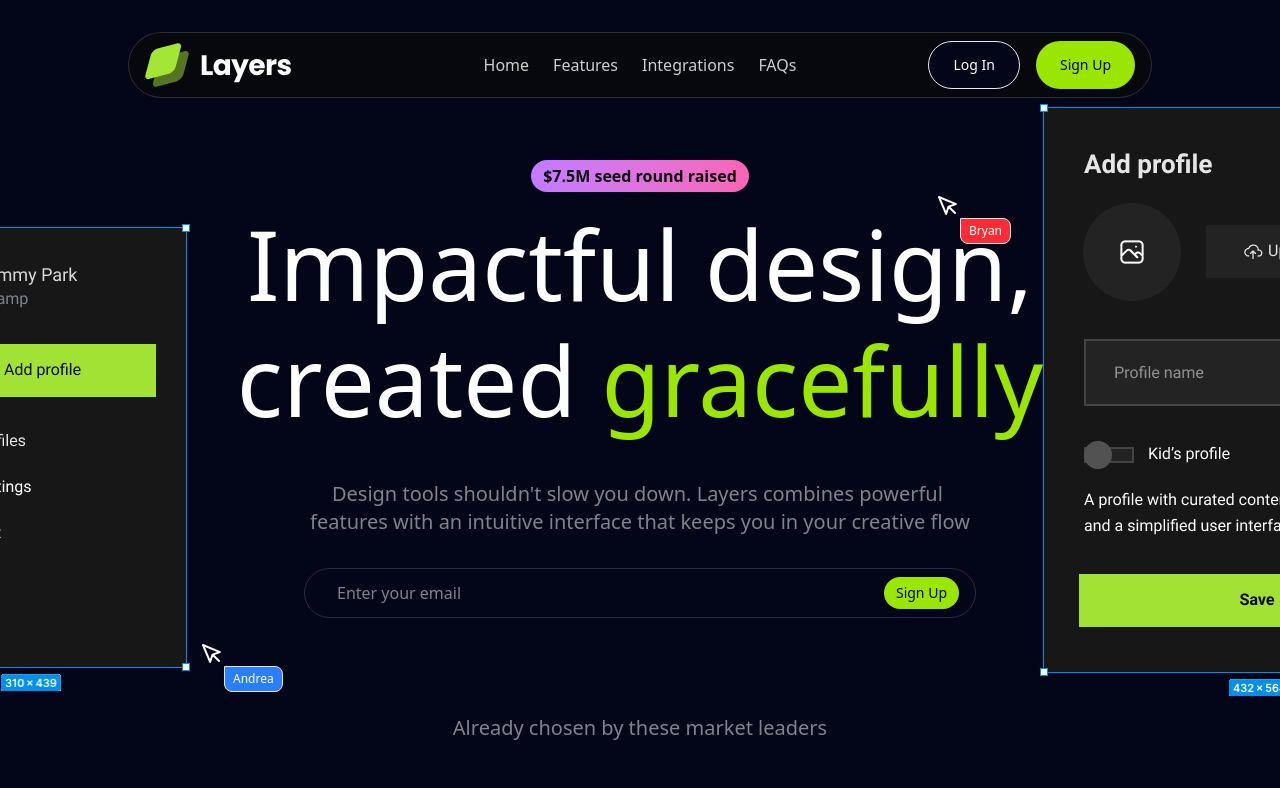
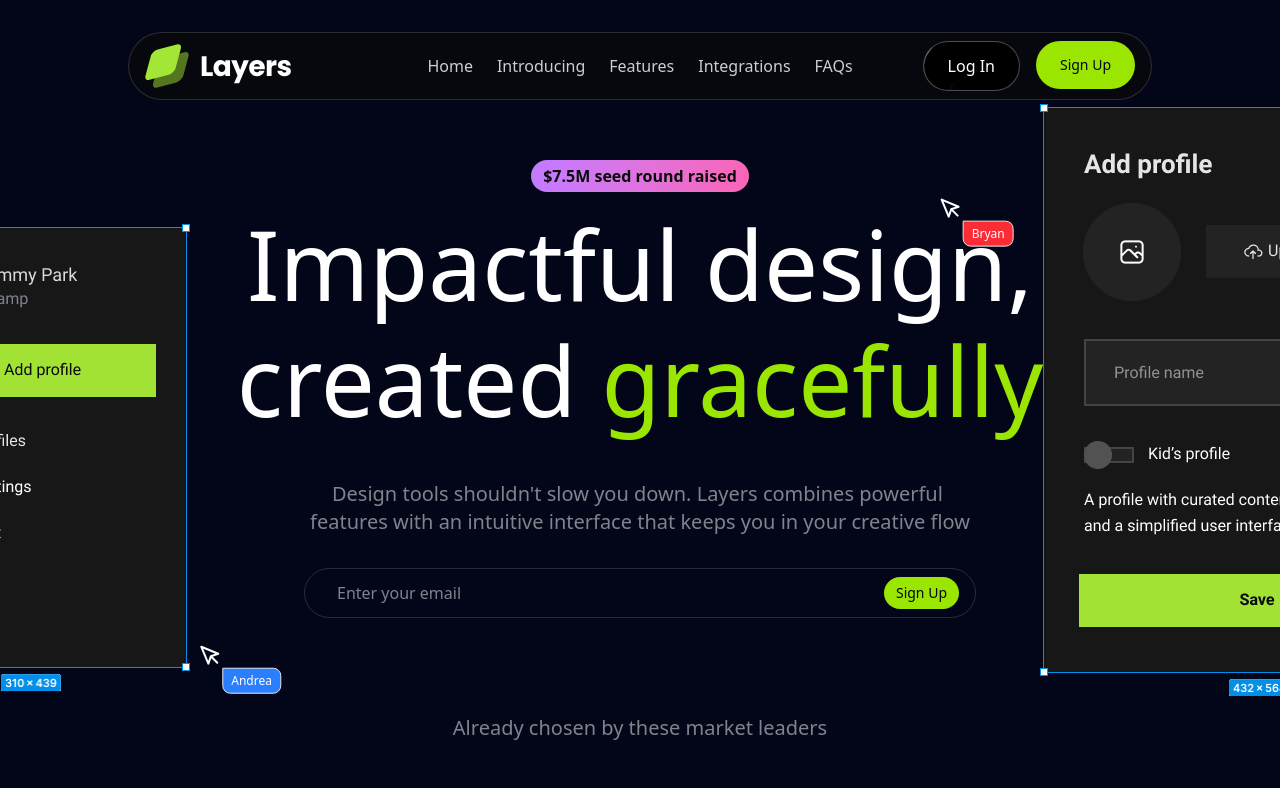
Before and after one commit to nizrr/landingpage-layers, a Next.js app: page / in a window 1280 px wide. Shown: the top 788 px of the page. Built offline with nearby package versions, Linux system fonts and the light colour scheme.

Commit message:
feat: add ShimmerButton component with animated effects, enhance Navbar and Hero sections with improved animations, update Introducing section styling

```diff
--- a/src/app/globals.css
+++ b/src/app/globals.css
@@ -41,6 +41,27 @@
   --radius-md: calc(var(--radius) - 2px);
   --radius-lg: var(--radius);
   --radius-xl: calc(var(--radius) + 4px);
+  --animate-shimmer-slide: shimmer-slide var(--speed) ease-in-out infinite alternate;
+  --animate-spin-around: spin-around calc(var(--speed) * 2) infinite linear;
+  @keyframes shimmer-slide {
+  to {
+    transform: translate(calc(100cqw - 100%), 0);
+    }
+  }
+  @keyframes spin-around {
+  0% {
+    transform: translateZ(0) rotate(0);
+    }
+  15%, 35% {
+    transform: translateZ(0) rotate(90deg);
+    }
+  65%, 85% {
+    transform: translateZ(0) rotate(270deg);
+    }
+  100% {
+    transform: translateZ(0) rotate(360deg);
+    }
+  }
 }
 
 :root {
--- a/src/app/layout.tsx
+++ b/src/app/layout.tsx
@@ -13,7 +13,7 @@ const geistMono = Geist_Mono({
 });
 
 export const metadata: Metadata = {
-  title: "Create Next App",
+  title: "Layers",
   description: "Generated by create next app",
 };
 
--- /dev/null
+++ b/src/components/magicui/shimmer-button.tsx
@@ -0,0 +1,91 @@
+import React, { CSSProperties, ComponentPropsWithoutRef } from "react"
+
+import { cn } from "@/lib/utils"
+
+export interface ShimmerButtonProps extends ComponentPropsWithoutRef<"button"> {
+   shimmerColor?: string
+   shimmerSize?: string
+   borderRadius?: string
+   shimmerDuration?: string
+   background?: string
+   className?: string
+   children?: React.ReactNode
+}
+
+export const ShimmerButton = React.forwardRef<HTMLButtonElement, ShimmerButtonProps>(
+   (
+      {
+         shimmerColor = "#ffffff",
+         shimmerSize = "0.05em",
+         shimmerDuration = "3s",
+         borderRadius = "100px",
+         background = "rgba(0, 0, 0, 1)",
+         className,
+         children,
+         ...props
+      },
+      ref
+   ) => {
+      return (
+         <button
+            style={
+               {
+                  "--spread": "90deg",
+                  "--shimmer-color": shimmerColor,
+                  "--radius": borderRadius,
+                  "--speed": shimmerDuration,
+                  "--cut": shimmerSize,
+                  "--bg": background,
+               } as CSSProperties
+            }
+            className={cn(
+               "group relative z-0 flex cursor-pointer items-center justify-center overflow-hidden whitespace-nowrap border border-white/30 px-6 py-3 text-white [background:var(--bg)] [border-radius:var(--radius)] dark:text-black",
+               "transform-gpu transition-transform duration-300 ease-in-out active:translate-y-px",
+               className
+            )}
+            ref={ref}
+            {...props}>
+            {/* spark container */}
+            <div
+               className={cn(
+                  "-z-30 blur-[2px]",
+                  "absolute inset-0 overflow-visible [container-type:size]"
+               )}>
+               {/* spark */}
+               <div className="absolute inset-0 h-[100cqh] animate-shimmer-slide [aspect-ratio:1] [border-radius:0] [mask:none]">
+                  {/* spark before */}
+                  <div className="absolute -inset-full w-auto rotate-0 animate-spin-around [background:conic-gradient(from_calc(270deg-(var(--spread)*0.5)),transparent_0,var(--shimmer-color)_var(--spread),transparent_var(--spread))] [translate:0_0]" />
+               </div>
+            </div>
+            {children}
+
+            {/* Highlight */}
+            <div
+               className={cn(
+                  "insert-0 absolute size-full",
+
+                  "rounded-2xl px-4 py-1.5 text-sm font-medium shadow-[inset_0_-8px_10px_#ffffff1f]",
+
+                  // transition
+                  "transform-gpu transition-all duration-300 ease-in-out",
+
+                  // on hover
+                  "group-hover:shadow-[inset_0_-6px_10px_#ffffff3f]",
+
+                  // on click
+                  "group-active:shadow-[inset_0_-10px_10px_#ffffff3f]"
+               )}
+            />
+
+            {/* backdrop */}
+            <div
+               className={cn(
+                  "absolute -z-20 [background:var(--bg)] [border-radius:var(--radius)] [inset:var(--cut)]"
+               )}
+            />
+         </button>
+      )
+   }
+)
+
+ShimmerButton.displayName = "ShimmerButton"
--- a/src/sections/Hero.tsx
+++ b/src/sections/Hero.tsx
@@ -24,8 +24,13 @@ export default function Hero() {
       ])
       leftPointerAnimate([
          [leftPointerScope.current, { opacity: 1 }, { duration: 0.6 }],
-         [leftPointerScope.current, { y: 0, x: -100 }, { duration: 0.6, ease: "easeInOut" }],
+         [leftPointerScope.current, { x: -100, y: 0 }, { duration: 0.6, ease: "easeInOut" }],
          [leftPointerScope.current, { x: 0, y: [0, 20, 10] }, { duration: 0.6, ease: "easeInOut" }],
+         [
+            leftPointerScope.current,
+            { x: [0, 10, -10, 0], y: [10, 0, 20, 10] },
+            { ease: "easeInOut", repeat: 19, duration: 5, delay: 0.6 },
+         ],
       ])
       rightDesignAnimate([
          [rightDesignScope.current, { opacity: 1 }, { duration: 0.6, delay: 1.8 }],
@@ -38,6 +43,11 @@ export default function Hero() {
             rightPointerScope.current,
             { x: 0, y: [0, 20, 10] },
             { duration: 0.6, ease: "easeInOut" },
+         ],
+         [
+            rightPointerScope.current,
+            { x: [0, -10, 10, 0], y: [10, 0, 20, 10] },
+            { ease: "easeInOut", repeat: 19, duration: 5, delay: 0.6 },
          ],
       ])
    })
@@ -88,12 +98,15 @@ export default function Hero() {
 
          <div className="container px-5 mx-auto">
             <div className="flex justify-center mx-auto">
-               <div className="inline-flex py-1 px-3 bg-gradient-to-r from-purple-400 to-pink-400 rounded-full text-neutral-950 font-semibold">
+               <motion.div
+                  initial={{ opacity: 0, y: 20 }}
+                  animate={{ opacity: 1, y: 0, transition: { duration: 1 } }}
+                  className="inline-flex py-1 px-3 bg-gradient-to-r from-purple-400 to-pink-400 rounded-full text-neutral-950 font-semibold">
                   $7.5M seed round raised
-               </div>
+               </motion.div>
             </div>
             <motion.div
-               animate={{ opacity: [0, 1] }}
+               animate={{ opacity: [0, 0.2, 1], transition: { duration: 2 } }}
                className="text-6xl md:text-7xl md:max-w-3xl xl:max-w-5xl xl:text-8xl font-medium text-center mt-6 mx-auto max-w-4xl">
                Impactful design,{" "}
                <span className="inline-flex items-center">
@@ -113,6 +126,9 @@ export default function Hero() {
                Design tools shouldn&apos;t slow you down. Layers combines powerful features with an
                intuitive interface that keeps you in your creative flow
             </TextAnimate>
+            <motion.div
+               initial={{ opacity: 0, y: 20 }}
+               animate={{ opacity: 1, y: 0, transition: { duration: 1, ease: "easeInOut" } }}>
                <form
                   action=""
                   className="flex justify-between border border-white/15 rounded-full p-2 px-4 mt-8 gap-4 mx-auto max-w-2xl">
@@ -129,6 +145,7 @@ export default function Hero() {
                      Sign Up
                   </Button>
                </form>
+            </motion.div>
 
             <LogoTicker />
          </div>
--- a/src/sections/Introducing.tsx
+++ b/src/sections/Introducing.tsx
@@ -26,7 +26,9 @@ export default function Introducing() {
    return (
       <section className="py-20 px-5 lg:py-28">
          <div className="container mx-auto max-w-6xl">
-            <div className="sticky top-30 lg:top-40 xl:top-70 " style={{ }}>
+            <div
+               className="sticky top-30 lg:top-40 xl:top-50 "
+               style={{}}>
                <div className="flex justify-center">
                   <Tag>Introducing Layers</Tag>
                </div>
--- a/src/sections/Navbar.tsx
+++ b/src/sections/Navbar.tsx
@@ -6,10 +6,15 @@ import { useState } from "react"
 import { cn } from "@/lib/utils"
 import Link from "next/link"
 import { motion, AnimatePresence } from "motion/react"
+import { ShimmerButton } from "@/components/magicui/shimmer-button"
 const navLinks = [
    {
       label: "Home",
       href: "#",
+   },
+   {
+      label: "Introducing",
+      href: "#introducing",
    },
    {
       label: "Features",
@@ -30,7 +35,10 @@ export default function Navbar() {
       <>
          <section className="py-4 lg:py-8 px-5 fixed w-full top-0 z-50">
             <div className="container max-w-5xl mx-auto">
-               <div className="border border-white/15 rounded-3xl md:rounded-full backdrop-blur-sm bg-neutral-950/70">
+               <motion.div
+                  initial={{ y: -100, opacity: 0 }}
+                  animate={{ y: 0, opacity: 1, transition: { duration: 1, ease: "easeInOut" } }}
+                  className="border border-white/15 rounded-3xl md:rounded-full backdrop-blur-sm bg-neutral-950/70">
                   <div className="grid grid-cols-2 lg:grid-cols-3 p-2 px-4 items-center">
                      <div>
                         <Image
@@ -40,13 +48,24 @@ export default function Navbar() {
                      </div>
                      <div className="hidden lg:flex justify-center items-center">
                         <nav className="flex gap-6 font-medium">
-                           {navLinks.map(link => (
-                              <a
-                                 key={link.label}
-                                 href={link.href}
-                                 className="text-white/80 hover:text-white">
-                                 {link.label}
-                              </a>
+                           {navLinks.map((link, index) => (
+                              <motion.div
+                                 key={index}
+                                 initial={{ opacity: 0 }}
+                                 animate={{
+                                    opacity: 1,
+                                    transition: {
+                                       delay: index * 0.4,
+                                       duration: 0.7,
+                                       ease: "easeInOut",
+                                    },
+                                 }}>
+                                 <Link
+                                    href={link.href}
+                                    className="text-white/80 hover:text-white">
+                                    {link.label}
+                                 </Link>
+                              </motion.div>
                            ))}
                         </nav>
                      </div>
@@ -89,12 +108,7 @@ export default function Navbar() {
                               )}></line>
                         </svg>
 
-                        <Button
-                           size={"lg"}
-                           variant={"outline"}
-                           className="hidden md:block">
-                           Log In
-                        </Button>
+                        <ShimmerButton className="hidden md:block">Log In</ShimmerButton>
                         <Button
                            size={"lg"}
                            className="hidden md:block">
@@ -134,7 +148,7 @@ export default function Navbar() {
                         </motion.div>
                      )}
                   </AnimatePresence>
-               </div>
+               </motion.div>
             </div>
          </section>
          <div className="pb-[52px] md:pb-[64px]"></div>
```
Lines whose indentation alone changed are shown as unchanged.
